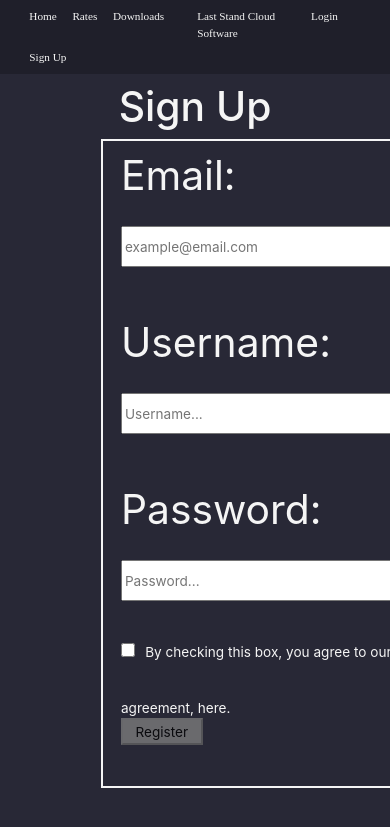
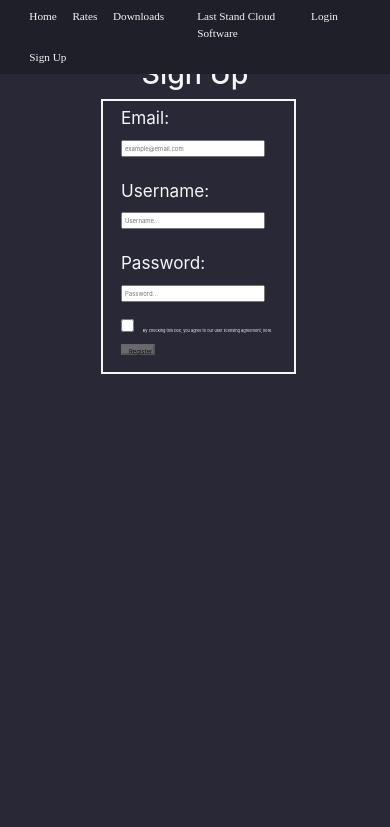
Before and after one commit to Vtrolia/Last-Stand-Website, a Django app: page /signup in a window 390 px wide; the page is wider, and only the part inside the window is pictured. Shown: the top 827 px of that part. Run offline with Django 3.2, Linux system fonts and the light colour scheme; some libraries are stand-ins or nearby versions.

Commit message:
fixed scaling for login and signup pages

```diff
--- a/laststand/siteserver/templates/login.html
+++ b/laststand/siteserver/templates/login.html
@@ -19,10 +19,9 @@
 </div>
 
 {% else %}
-    <div></div>
 {% endif %}
 
-<form action="{% url 'submit_login' %}" method="post">
+<form id="login-form" action="{% url 'submit_login' %}" method="post">
     {% csrf_token %}
     <div class="form-text">Username:</div>
     <input type=text name="user" placeholder="Username...">
--- a/laststand/siteserver/templates/signup.html
+++ b/laststand/siteserver/templates/signup.html
@@ -7,7 +7,7 @@
 {% endblock %}
 
 {% block body %}
-<div id="login">
+<div id="register">
 <h2 align=center>Sign Up <img src="{% static 'source_images/Lock.png' %}" width=20em height=25em/></h2>
 
 {% if message %}
@@ -17,7 +17,7 @@
 {% else %}
     <div></div>
 {% endif %}
-<form action="{% url 'submit_register' %}" method="post">
+<form id ="register-form" action="{% url 'submit_register' %}" method="post">
     {% csrf_token %}
     <div class="form-text">Email:</div>
     <input type=email name="email" placeholder="example@email.com">
@@ -26,8 +26,8 @@
     <div class="form-text">Password:</div>
     <input type=password name="password" placeholder="Password...">
 
-    <div>
-        <input style="width: 1em; padding: 0; margin-right: .5em; height: 1em;" type="checkbox" name="agree" id="agree" onclick="enabler()">
+    <div id="licenser-agreement" style="font-size: .9em">
+        <input style="width: auto; padding: 0; margin-right: 2em; height: auto;" type="checkbox" name="agree" id="agree" onclick="enabler()">
         By checking this box, you agree to our user licensing agreement, <a href="#">here</a>.
 
     </div>
--- a/laststand/static/styles/style.css
+++ b/laststand/static/styles/style.css
@@ -1,4 +1,4 @@
-#table, #login, #first-downloads-page, #legal-info {
+#table, #login, #first-downloads-page, #legal-info, #register {
     background-color:rgb(40, 40, 54);
     font-family: serif New Century Schoolbook;
     padding-top: 6em;
@@ -15,6 +15,21 @@ pre {
 
 #table {
     margin-left: 2em;
+}
+
+#login, #register {
+    margin-left: auto;
+    margin-right: auto;
+    width: auto;
+}
+
+#login-form, #register-form {
+    width: 50vw;
+    align-content: center;
+}
+
+#login-form input, #register-form input {
+    width: 37vw;
 }
 
 
@@ -650,6 +665,10 @@ float: left;
         font-size: .7em;
     }
 
+    #register {
+        font-size: .7em;
+    }
+
 }
 
 @media only screen and (max-width: 850px) {
@@ -720,6 +739,25 @@ float: left;
     #download-buttons {
         font-size: 100%;
     }
+
+    #login, #register {
+        width: 100%;
+        font-size: .7em;
+    }
+
+    #login-form {
+        align-self: center;
+    }
+
+    #register-form {
+        align-content: center;
+        font-size: .6em;
+    }
+
+    #licenser-agreement {
+        font-size: 1vw !important;
+    }
+
 }
 
 @media only screen and (max-width: 768px) {
@@ -766,4 +804,5 @@ float: left;
         top 100%;
         margin-top: 2em;
     }
+
 }
```
Also changed, not shown: laststand/db.sqlite3.
